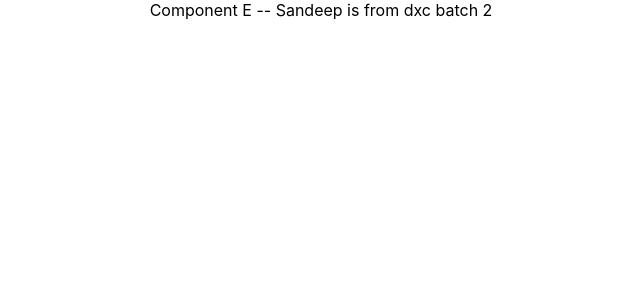
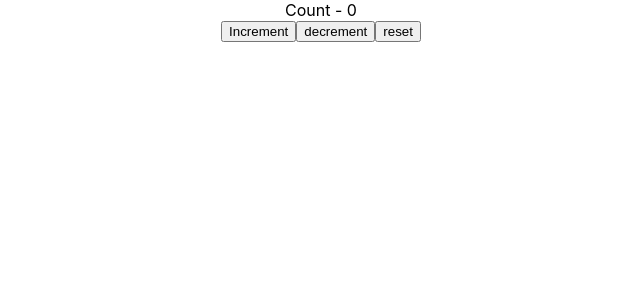
Before and after one commit to Sandeep5080/dxcreactjs, a React (Create React App) app: page / in a window 1280 px wide. Shown: the top 300 px of the page, without its empty margins (319-959 px from the left). Built offline with nearby package versions, Linux system fonts and the light colour scheme.

Commit message:
use reducer

```diff
--- a/src/App.js
+++ b/src/App.js
@@ -33,23 +33,22 @@
 import MouseContainer from './components/hooks/useeffect/MouseContainer';
 import DataFetching from './components/hooks/useeffect/DataFetching';
 import ComponentA from './components/contexthook/ComponentA';
+import React from 'react';
+import CounterOne from './components/reducerhook/CounterOne';
 
-import React from 'react';
+
+export const UserContext = React.createContext()     //exporting a context
+export const BatchContext = React.createContext()
 
 
 
-export const UserContext = React.createContext()
-export const BatchContext = React.createContext()
+
 
 function App() {
   return (
     <div className="App">
 
-      <UserContext.Provider value={'Sandeep'} >
-        <BatchContext.Provider value={'dxc batch 2 '}>
-          <ComponentA />
-        </BatchContext.Provider>
-      </UserContext.Provider>
+     <CounterOne/>
     </div>
   );
 }
--- a/src/components/contexthook/ComponentE.js
+++ b/src/components/contexthook/ComponentE.js
@@ -1,5 +1,6 @@
 import React, {useContext} from 'react'
 import { UserContext,BatchContext } from '../../App'
+
 function ComponentE() {
     const user = useContext(UserContext)
     const batch = useContext(BatchContext)
--- /dev/null
+++ b/src/components/reducerhook/CounterOne.js
@@ -0,0 +1,27 @@
+import React,{useReducer} from 'react'
+
+const initialState = 0
+
+const reducer = (state,action) => {
+    switch(action){
+        case 'increment': return state+1
+        case 'decrement': return state-1
+        case 'reset': return initialState
+        default: return state
+    }
+}
+
+function CounterOne() {
+    const [count,dispatch] = useReducer(reducer,initialState)
+
+    return (
+        <div>
+        <div> Count - {count}</div>
+            <button onClick = {() => dispatch('increment')}>Increment</button>
+            <button onClick = {() => dispatch('decrement')}>decrement</button>
+            <button onClick = {() => dispatch('reset')}>reset</button>
+
+        </div>
+    )
+}
+export default CounterOne
```
